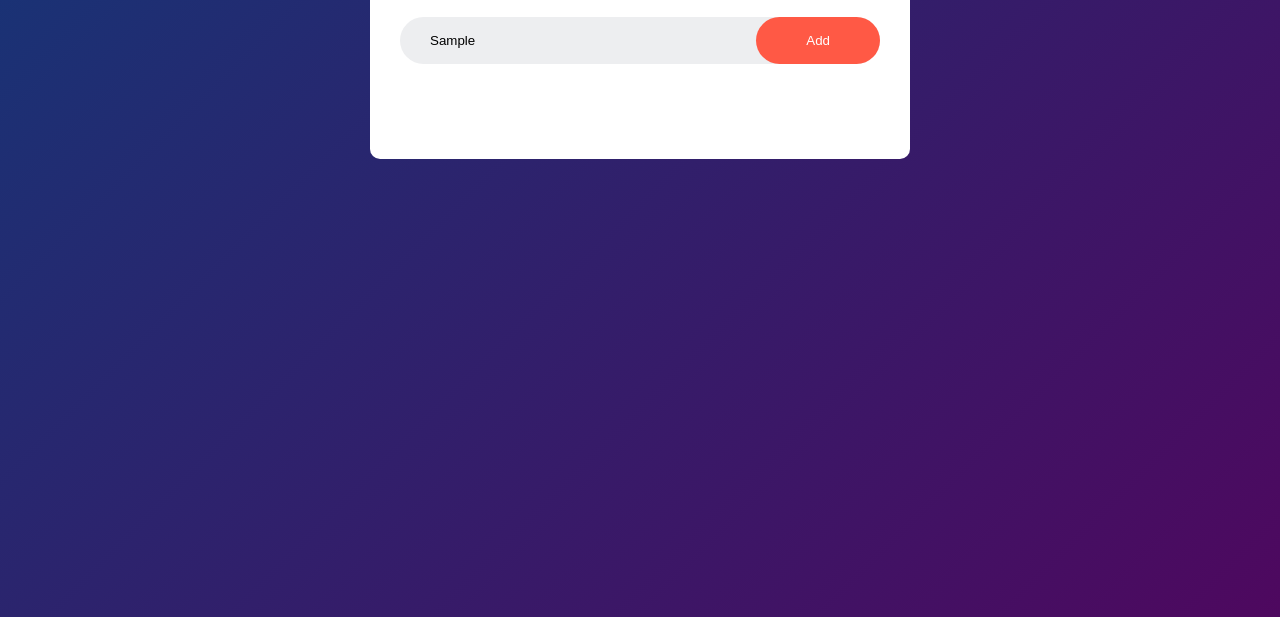
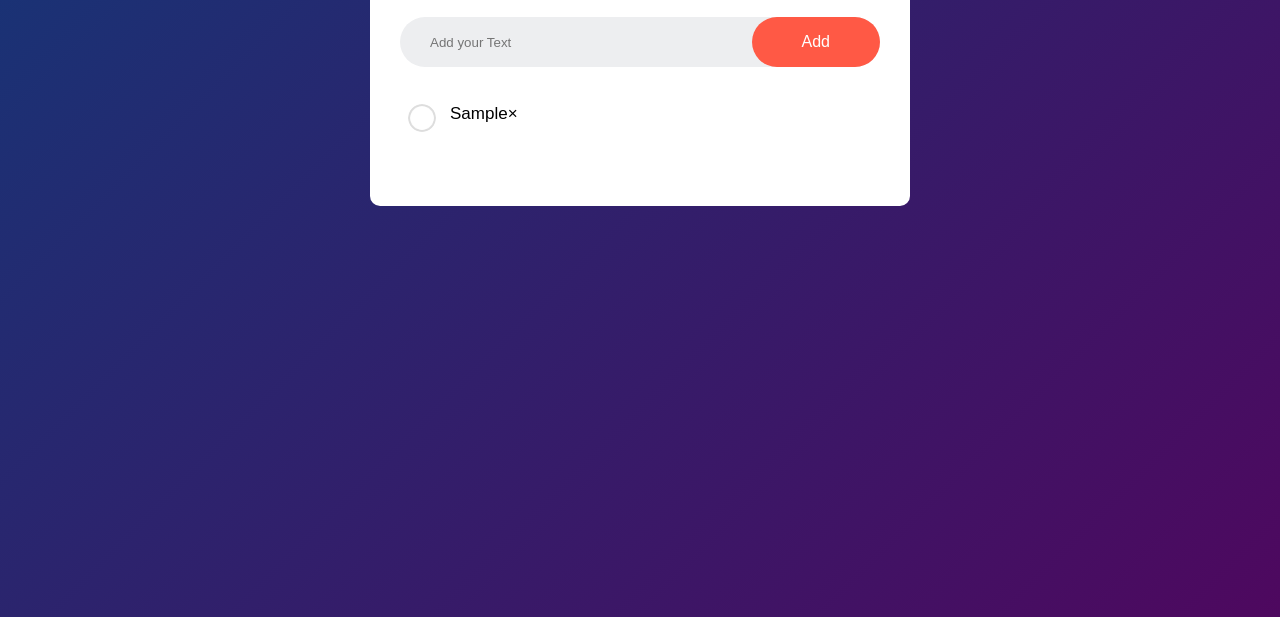
Before and after one commit to amit-s4507/To-Do-List, a plain HTML site: page index.html in a window 1280 px wide. Both pictures are taken after typing "Sample" into the empty fields and a click on the button "Add". Shown: the part 183-800 px from the top of the page. Drawn offline with Linux system fonts and the light colour scheme.

Commit message:
Input taking part Done - Javascript

```diff
--- a/index.html
+++ b/index.html
@@ -15,7 +15,7 @@
         <div class="row">
 
             <input type="text" id="input-box" placeholder="Add your Text">
-            <button>Add</button>
+            <button onClick="addTask()">Add</button>
         </div>
             <ul id="list-container">
                 <!-- <li class="checked">Task 1</li>
@@ -26,5 +26,7 @@
     </div>
 
   </div>
+  <script src = "script.js"></script>
+
 </body>
 </html>
--- a/script.js
+++ b/script.js
@@ -0,0 +1,20 @@
+const  inputBox =  document.getElementById("input-box");
+const  listContainer = document.getElementById("list-container");
+
+function addTask(){
+
+    if(inputBox.value == ''){
+        alert("You must write a Task to Add !!");
+    }
+
+    else{
+        let  li = document.createElement("li");
+        li.innerHTML = inputBox.value;
+        listContainer.appendChild(li);
+        let span = document.createElement("span");
+        span.innerHTML = "\u00d7";
+        li.appendChild(span);
+    }
+    inputBox.value = "";
+
+}
--- a/style.css
+++ b/style.css
@@ -63,7 +63,7 @@ button{
     background: #ff5945;
     padding: 16px 50px;
     color : #fff;
-    font-size : 16 px;
+    font-size : 16px;
     cursor : pointer;
     border-radius: 40px;
 }
@@ -74,6 +74,7 @@ ul li{
     padding : 12px 8px 12px 50px;
     user-select: none;
     cursor : pointer;
+    position: relative;
 
 }
 
```
